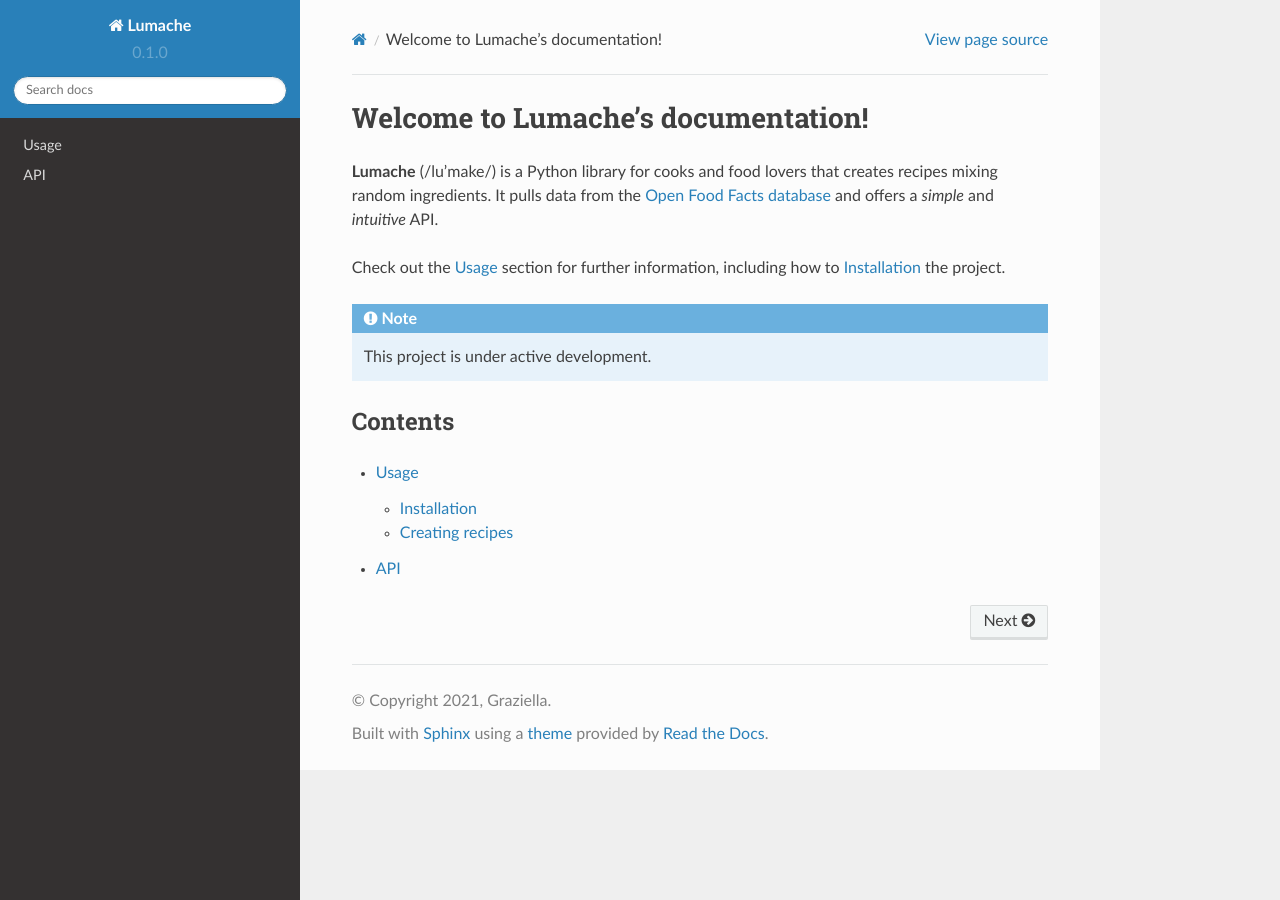
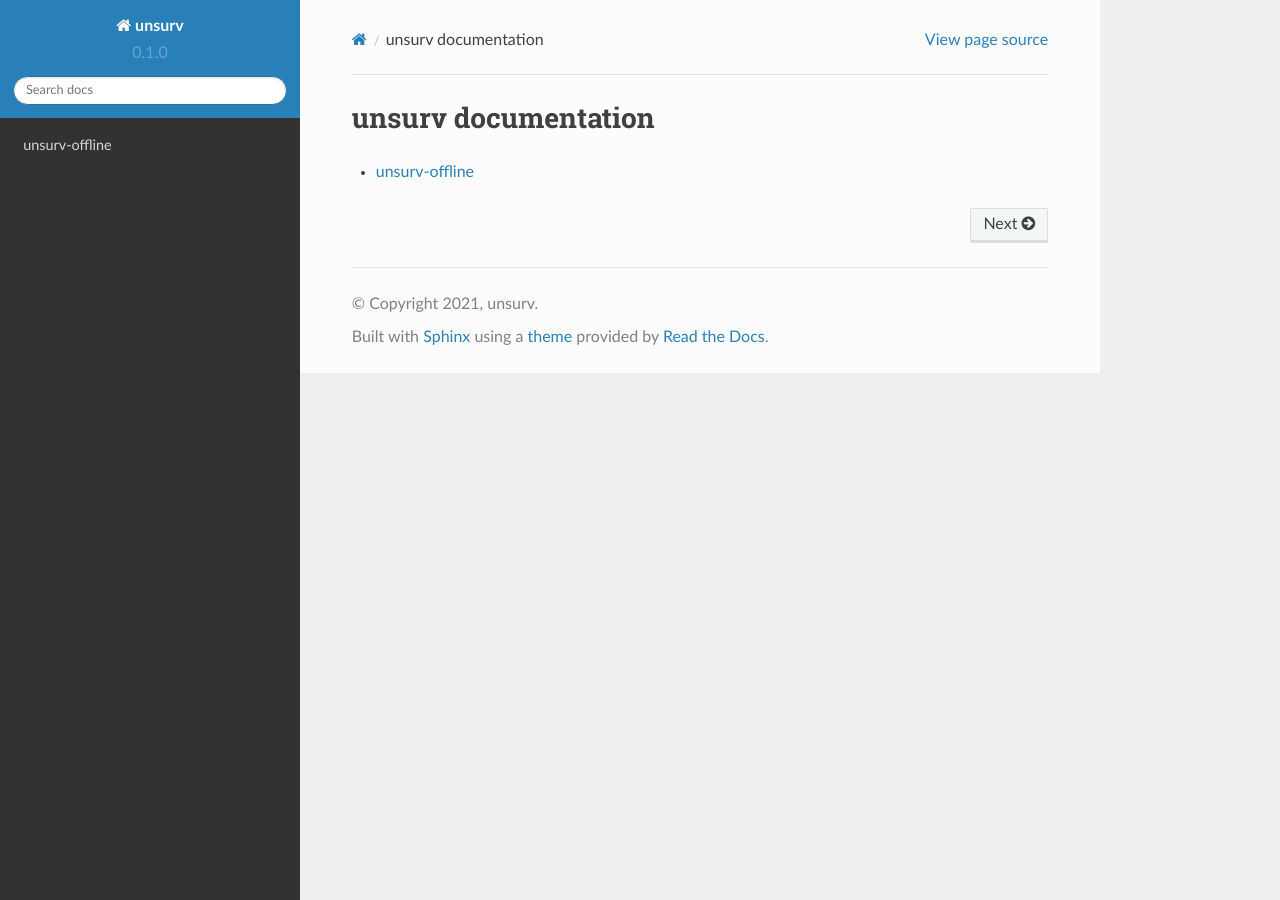
Before and after one commit to unsurv/docs, a Sphinx documentation site: the page built from docs/source/index.md, in a window 1280 px wide. Built offline with Sphinx 7.4.7 and the Read the Docs theme 2.0.0, drawn with Linux system fonts in a browser that asks for light colours.

Commit message:
add markdown support

````diff
--- a/docs/source/conf.py
+++ b/docs/source/conf.py
@@ -2,9 +2,9 @@
 
 # -- Project information
 
-project = 'Lumache'
-copyright = '2021, Graziella'
-author = 'Graziella'
+project = 'unsurv'
+copyright = '2021, unsurv'
+author = 'bjorn'
 
 release = '0.1'
 version = '0.1.0'
@@ -12,6 +12,7 @@
 # -- General configuration
 
 extensions = [
+    'myst_parser',
     'sphinx.ext.duration',
     'sphinx.ext.doctest',
     'sphinx.ext.autodoc',
--- /dev/null
+++ b/docs/source/index.md
@@ -0,0 +1,8 @@
+# unsurv documentation
+
+```{toctree}
+:glob:
+
+projects/unsurv_offline/*
+projects/*
+```
--- a/docs/source/index.rst
+++ /dev/null
@@ -1,22 +0,0 @@
-Welcome to Lumache's documentation!
-===================================
-
-**Lumache** (/lu'make/) is a Python library for cooks and food lovers
-that creates recipes mixing random ingredients.
-It pulls data from the `Open Food Facts database <https://world.openfoodfacts.org/>`_
-and offers a *simple* and *intuitive* API.
-
-Check out the :doc:`usage` section for further information, including
-how to :ref:`installation` the project.
-
-.. note::
-
-   This project is under active development.
-
-Contents
---------
-
-.. toctree::
-
-   usage
-   api
````
Also changed, not shown: docs/source/projects/unsurv_offline/unsurv_offline.md (added, +40 -0 lines), docs/source/usage.rst (deleted, +0 -33 lines), docs/source/projects/mapping.md (added), docs/source/projects/open 360.md (added), 1 other file.
